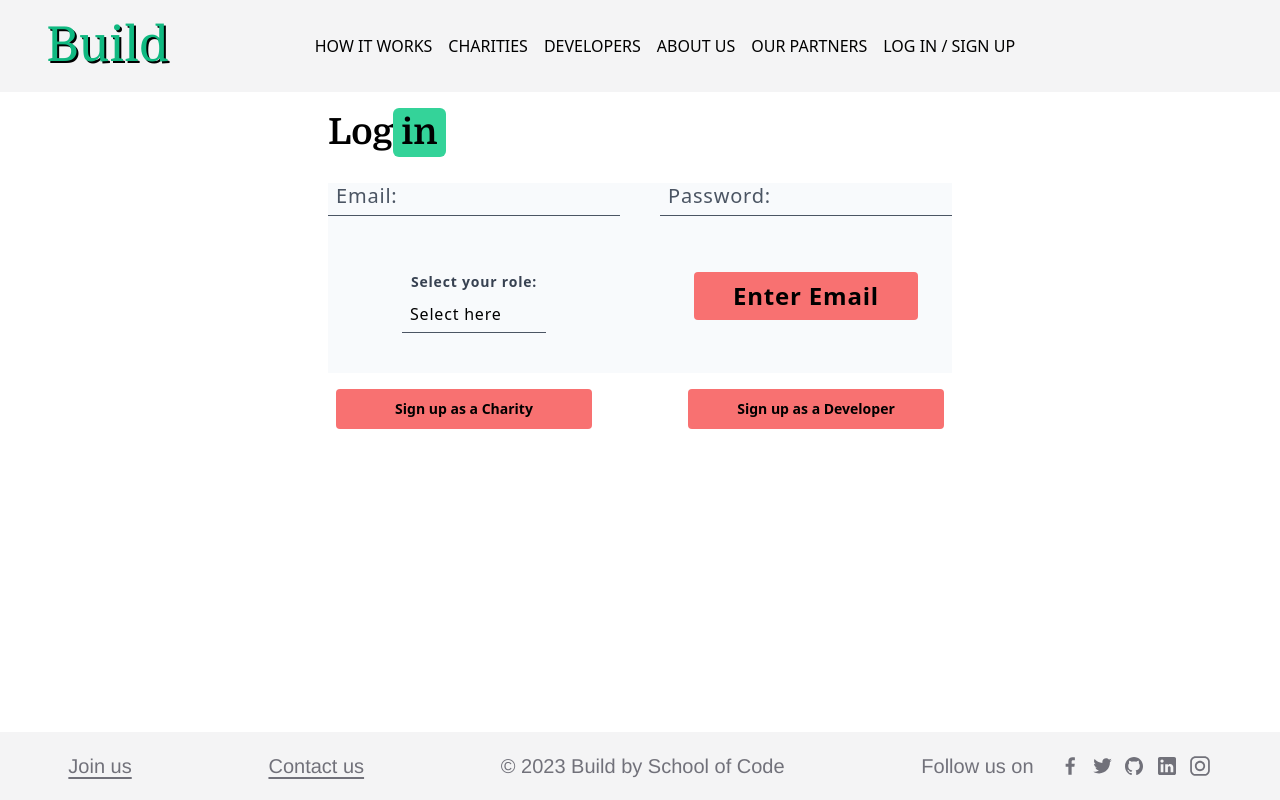
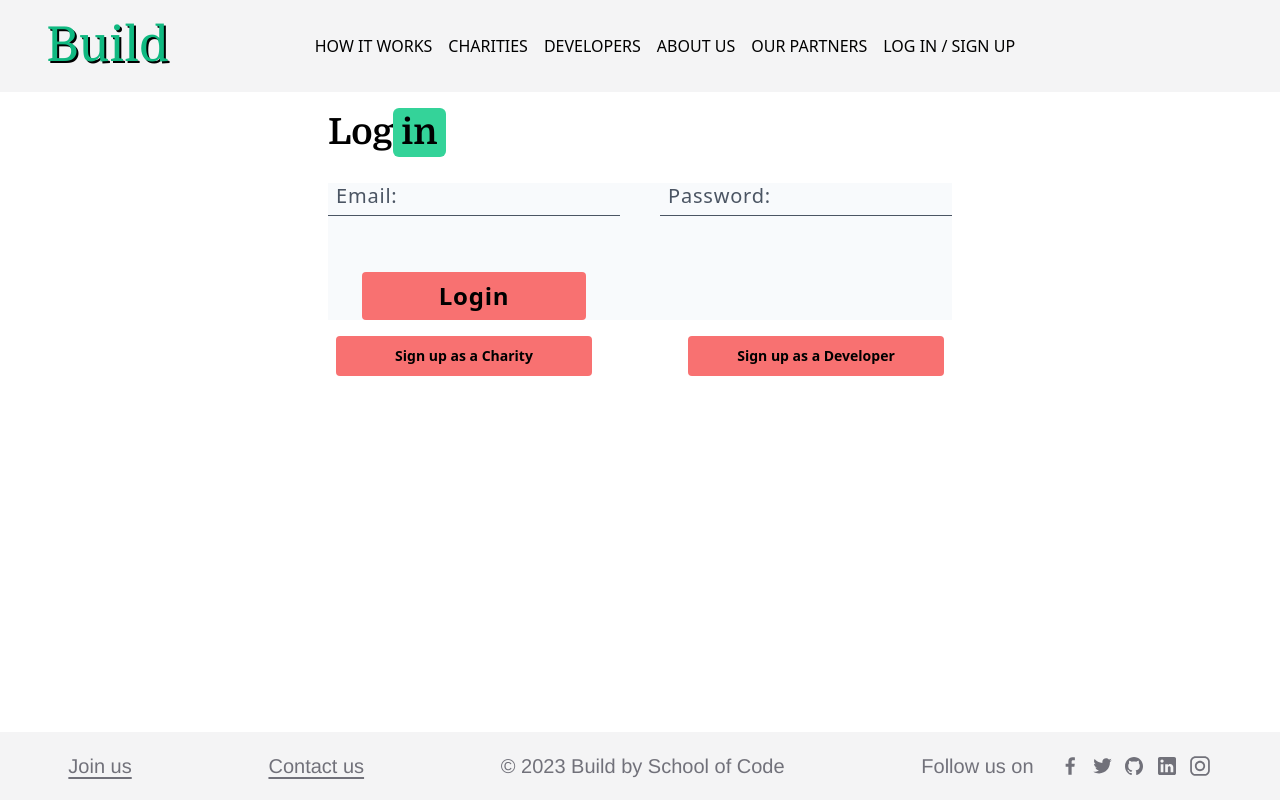
Before and after one commit to SchoolOfCode/Team-Build, a Next.js app: page /login in a window 1280 px wide. Built offline with nearby package versions, Linux system fonts and the light colour scheme; no server answers.

Commit message:
Role selection removed

```diff
--- a/src/components/SimpleLogin.jsx
+++ b/src/components/SimpleLogin.jsx
@@ -74,28 +74,12 @@ export default function SimpleLogin() {
           placeholder="Password:"
         />
 
-        <div className="mt-4 text-center">
-          <label className="block text-gray-700 text-sm font-bold mb-2">
-            Select your role:
-          </label>
-          <select
-            name="options"
-            className="appearance-none bg-transparent border-b pb-2 border-gray-600 placeholder:text-gray-600 placeholder:text-xl w-36 text-black py-1 px-2 leading-tight focus:outline-none"
-          >
-            <option value="" disabled selected>
-              Select here
-            </option>
-            <option value="charity">Charity</option>
-            <option value="developer">Developer</option>
-          </select>
-        </div>
-
         <div className="flex justify-center">
           <button
             type="submit"
             className="button bg-red-400 font-bold rounded w-36 h-12 text-xl lg:w-56 lg:text-2xl lg:mt-4 mt-4"
           >
-            Enter Email
+            Login
           </button>
         </div>
 
```
